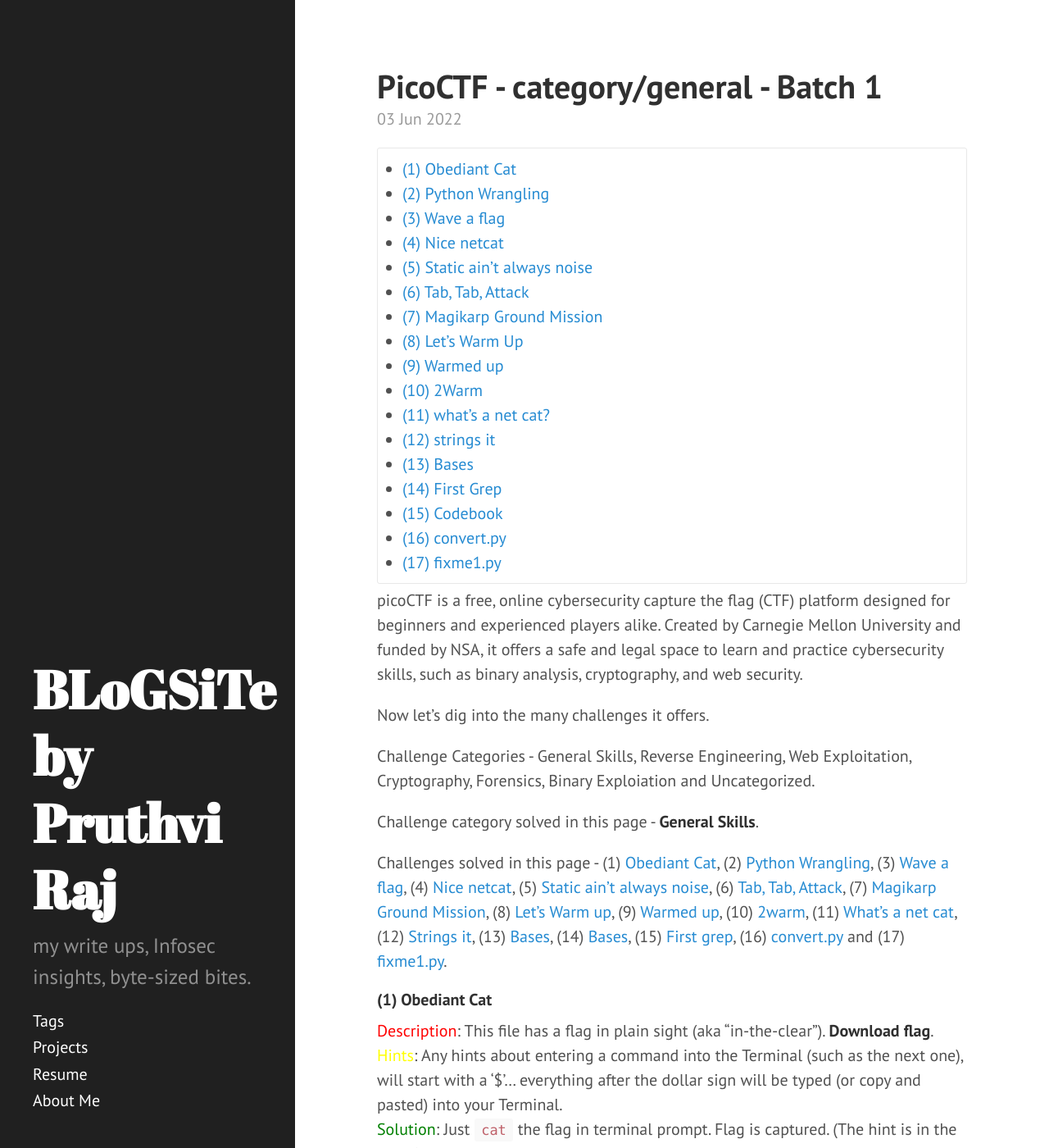
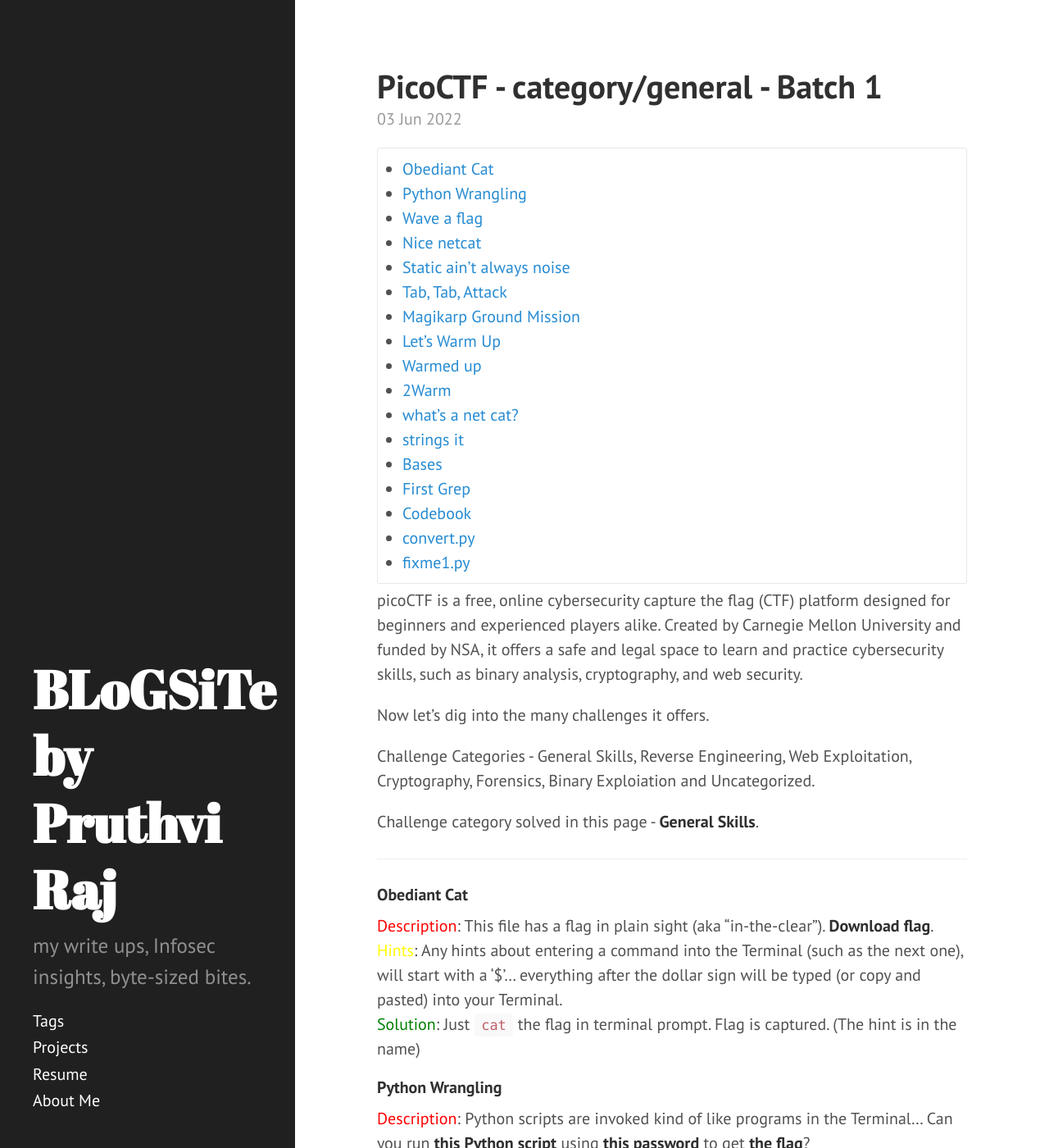
Before and after one commit to pruthviraj133/repo-uno, a Jekyll site: the page built from _posts/2022-06-03-1pico1.md, in a window 1280 px wide and 1400 px high. Shown: the whole window at 82% size. Built offline with Jekyll 4.4.1, drawn with Linux system fonts in a browser that asks for light colours; nearby versions of some CDN libraries; comment, search, counter and statistics services are not loaded; the table of contents is made by our own code; some of the changed text lies outside the part shown.

Commit message:
updating file contents

```diff
--- a/_posts/2022-06-03-1pico1.md
+++ b/_posts/2022-06-03-1pico1.md
@@ -11,29 +11,28 @@
 
 Challenge category solved in this page - **General Skills**.
 
-Challenges solved in this page - (1) [Obediant Cat](#1-obediant-cat), (2) [Python Wrangling](#2-python-wrangling), (3) [Wave a flag](#3-wave-a-flag), (4) [Nice netcat](#4-nice-netcat), (5) [Static ain't always noise](#5-static-aint-always-noise), (6) [Tab, Tab, Attack](#6-tab-tab-attack), (7) [Magikarp Ground Mission](#7-magikarp-ground-mission), (8) [Let's Warm up](#8-lets-warm-up), (9) [Warmed up](#9-warmed-up), (10) [2warm](#10-2warm), (11) [What's a net cat](#11-whats-a-net-cat), (12) [Strings it](#12-strings-it), (13) [Bases](#13-bases), (14) [Bases](#13-bases), (15) [First grep](#14-first-grep), (16) [convert.py](#16-convertpy) and (17) [fixme1.py](#17-fixme1py).
-
-#### (1) Obediant Cat
+---
+#### Obediant Cat
 <span style="color: red;">Description</span>: This file has a flag in plain sight (aka "in-the-clear"). **Download flag**. \
 <span style="color: yellow;">Hints</span>: Any hints about entering a command into the Terminal (such as the next one), will start with a '$'... everything after the dollar sign will be typed (or copy and pasted) into your Terminal.\
 <span style="color: green;">Solution</span>: Just `cat` the flag in terminal prompt. Flag is captured. (The hint is in the name)
 
-#### (2) Python Wrangling
+#### Python Wrangling
 <span style="color: red;">Description</span>: Python scripts are invoked kind of like programs in the Terminal... Can you run **this Python script** using **this password** to get **the flag**?\
 <span style="color: yellow;">Hints</span>: get the falg using wget command ...\
 <span style="color: green;">Solution</span>: Just have all the files in one folder and run the python file with pw file passed as password. Flag is captured.
 
-#### (3) Wave a flag
+#### Wave a flag
 <span style="color: red;">Description</span>: Can you invoke help flags for a tool or binary? **This program** has extraordinarily helpful information...\
 <span style="color: yellow;">Hints</span>: Make it executable with `chmod +x filename`\
 <span style="color: green;">Solution</span>: Run the flag in bash environment. Flag is captured.
 
-#### (4) Nice netcat
+#### Nice netcat
 <span style="color: red;">Description</span>: There is a nice program that you can talk to by using this command in a shell: `$ nc mercury.picoctf.net 7449`, but it doesn't speak English...\
 <span style="color: yellow;">Hints</span>: Run netcat, see ASCII\
 <span style="color: green;">Solution</span>: Running netcat, we get comma separated numbers. Since ASCII is mentioned in the hint, these might be ASCII characters in their number format. Converting them to text provides the flag. Flag is captured.
 
-#### (5) Static ain't always noise
+#### Static ain't always noise
 <span style="color: red;">Description</span>: Can you look at the data in this binary: static? This BASH script might help! \
 <span style="color: green;">Solution</span>: Contents of Bash script file -
 
@@ -69,46 +68,46 @@
 
 `ltdis.sh  static  static.ltdis.strings.txt  static.ltdis.x86_64.txt` - grep each of the files with contains output log information. pico flag will be available in the `static.ltdis.strings.txt` at some random line. Don't go reading and checking it manually because the file might be huge! Flag is captured.
 
-#### (6) Tab, Tab, Attack
+#### Tab, Tab, Attack
 <span style="color: red;">Description</span>: Using tabcomplete in the Terminal will add years to your life, esp. when dealing with long rambling directory structures and filenames: **Addadshashanammu.zip**\
 <span style="color: yellow;">Hints</span>: After `unzip`ing, this problem can be solved with 11 button-presses...(mostly Tab)...\
 <span style="color: green;">Solution</span>: After `wget` the file, a zip file is obtained. That file has a directory and adirectory within it and so on. Here the challenege title hint is useful - keep pressing tab to autocomplete and at the end an script executable exists. Run it to get the flag. Flag is captured.
 
-#### (7) Magikarp Ground Mission
+#### Magikarp Ground Mission
 <span style="color: red;">Description</span>: Do you know how to move between directories and read files in the shell? Start the container, `ssh` to it, and then `ls` once connected to begin. Login via `ssh` as `ctf-player` with the password, `ee388b88` \
 <span style="color: yellow;">Hints</span>: Finding a cheatsheet for bash would be really helpful! \
 <span style="color: green;">Solution</span>: SSH into the instance and use `ls`, `cd` and `cat` appropriately to traverse through directories and read out flag contents. Flag is catured.
 
-#### (8) Let's Warm Up
+#### Let's Warm Up
 <span style="color: red;">Description</span>: If I told you a word started with 0x70 in hexadecimal, what would it start with in ASCII? \
 <span style="color: green;">Solution</span>: Covert 0x70 to decimal to get 112. Refer ASCII chart for printable characters for that number. Plag is captured. geddit? (*giggle giggle*)
 
-#### (9) Warmed up
+#### Warmed up
 <span style="color: red;">Description</span>: What is 0x3D (base 16) in decimal (base 10)?\
 <span style="color: green;">Solution</span>: 61. Eeeasy
 
-#### (10) 2Warm
+#### 2Warm
 <span style="color: red;">Description</span>: Can you convert the number 42 (base 10) to binary (base 2)?\
 <span style="color: green;">Solution</span>: 101010 (2Warm, "2" - binary ohhhhhh)
 
-#### (11) what's a net cat?
+#### what's a net cat?
 <span style="color: red;">Description</span>: Using netcat (nc) is going to be pretty important. Can you connect to jupiter.challenges.picoctf.org at port 41120 to get the flag?\
 <span style="color: green;">Solution</span>: Command `nc jupiter.challenges.picoctf.org 41120` -> spits out flag, flag is captured.
 
-#### (12) strings it
+#### strings it
 <span style="color: red;">Description</span>: Can you find the **flag** in file without running it?\
 <span style="color: green;">Solution</span>: The file strings is obtained is a ELF 64-bit LSB pie executable. Use **strings** command to get output. A lot is spit out. grep "pico", flag is captured.
 
-#### (13) Bases
+#### Bases
 <span style="color: red;">Description</span>: What does this `bDNhcm5fdGgzX3IwcDM1` mean? I think it has something to do with bases.\
 <span style="color: green;">Solution</span>: Maybe it has to do with base64 encoded characters. Decoding it gives `l3arn_th3_r0p35` which when passed as flag gives the right answer. Flag is captured.
 
-#### (14) First Grep
+#### First Grep
 <span style="color: red;">Description</span>: Can you find the flag in file? This would be really tedious to look through manually, something tells me there is a better way. \
 <span style="color: yellow;">Hints</span>: Grep man page
 <span style="color: red;">Solution</span>: Just use grep on the file. Flag is captured.
 
-#### (15) Codebook
+#### Codebook
 <span style="color: red;">Description</span>: Run the Python script `code.py` in the same directory as `codebook.txt`.\
 <span style="color: yellow;">Hints</span>: 1. On the webshell, use ls to see if both files are in the directory you are in, 2. The str_xor function does not need to be reverse engineered for this challenge.\
 <span style="color: green;">Solution</span>: File `code.py` contains the following code -
@@ -151,7 +150,7 @@
 
 Run the python code by making the file executable and having the codebook.txt file in the same direcotry and it spits out the flag. Flag is captured.
 
-#### (16) convert.py
+#### convert.py
 <span style="color: red;">Description</span>: Run the Python script and convert the given number from decimal to binary to get the flag.\
 <span style="color: yellow;">Hints</span>: wget the file link, std_xor need not be reversed and run the py file\
 <span style="color: green;">Solution</span>: Script contains the following code -
@@ -194,7 +193,7 @@
 Just running the file and answering correctly for binary equivalent of decimal number gives the flag. Flag is captured.
 Inside the file however.. the str_xor function performs a complex operation. Looks interesting!
 
-#### (17) fixme1.py
+#### fixme1.py
 <span style="color: red;">Description</span>: Fix the syntax error in this Python script to print the flag.\
 <span style="color: yellow;">Hints</span>: Indentation is important\
 <span style="color: green;">Solution</span>: Last line has unexpected whitespace at the beginning. Removing it and runnig the file -> Flag is captured.
```
